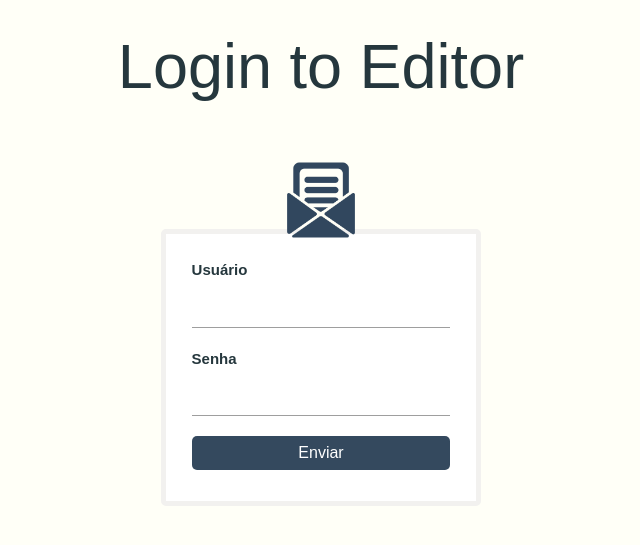
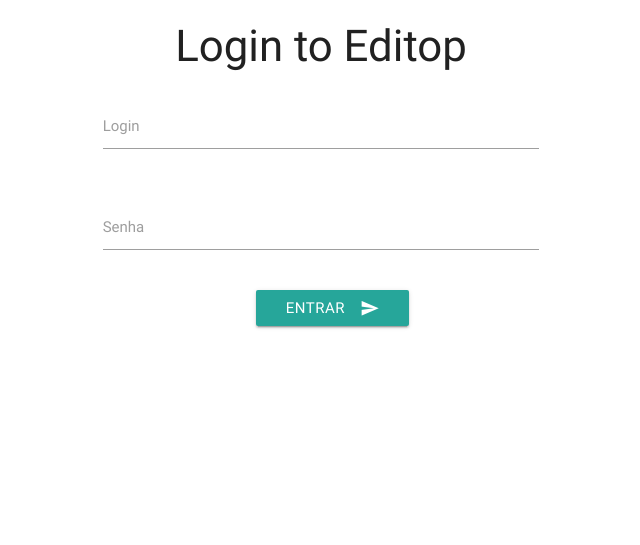
Before and after one commit to MarechalLima/site-pweb, a PHP site: page / in a window 1280 px wide. Shown: the top 545 px of the page, without its empty margins (319-959 px from the left). Run offline with PHP 8.4, Linux system fonts and the light colour scheme; some libraries are stand-ins or nearby versions.

Commit message:
Merge branch 'master' into origin/login-page
nova pagina de login(alpha)

```diff
--- a/css/login.css
+++ /dev/null
@@ -1,60 +0,0 @@
-* {margin:0;padding:0;}
-body{
-  font-family: sans-serif;
-  background-color: #FFFFF7;
-  color: black;
-}
-h1{
-  color: #25373D;
-  text-align: center;
-  position: relative;
-  margin: 5% 0;
-}
-img{
-  width: 75px;
-  float: none;
-  padding: auto
-  margin: auto;
-  position: absolute;
-  top: 25%;
-  left: 50%;
-  transform: translate(-50%, -50%);
-}
-b{
-  color: #25373D;
-}
-#formulario{
-  margin: auto;
-  background: white;
-  margin-top: 10%;
-  padding: 2%;
-  width: 25%;
-  border: 5px solid #F2F1EF;
-  border-radius: 5px;
-}
-.inputButton{
-  border: none;
-  display:block;
-  margin: 5px 0;
-  padding: 8px 16px;
-  width: 100%;
-  border-radius: 5px;
-  background-color: #34495e;
-  cursor: pointer;
-  color: white;
-  font-size: 12pt;
-  transition: 0.4s;
-}
-.inputText{
-  display:block;
-  margin: 1% 0 10% 0;
-  padding: 8px 16px;
-  border-radius: 5px;
-  border-color: #F2F1EF;
-  border-style: solid;
-  width: 90%;
-}
-.inputButton:hover{
-  transition: 0.4s;
-  background: #2ECC71;
-}
--- a/index.php
+++ b/index.php
@@ -4,8 +4,6 @@
     <title> Editor de Texto </title>
     <meta charset="utf-8">
     <link rel="icon" href="images/icon2.png">
-    <link rel="stylesheet" type="text/css" href="css/login.css">
-
     <!--Import Google Icon Font-->
     <link href="https://fonts.googleapis.com/icon?family=Material+Icons" rel="stylesheet">
     <!--Import materialize.css-->
@@ -26,17 +24,34 @@
       }
 
     ?>
-    <form method="POST" action="login.php">
-      <h1>Login to Editor</h1>
-      <img src="images/icon2.png" alt="icon">
-      <div id="formulario">
-        <b>Usuário</b>
-        <input type="text"  name="login" class="inputText">
-        <b>Senha</b>
-        <input type="password" name="senha" class="inputText">
-        <input type="submit" value="Enviar" class="inputButton">
+    <div class="container">
+      <div class="row">
+        <div class="col s12">
+          <h3 class="center-align">Login to Editop</h3>
+          <form method="POST" action="login.php">
+            <div class="row">
+              <div class="input-field col s6 push-s3">
+                <input id="last_name" type="text" name="login" class="validate">
+                <label for="last_name">Login</label>
+              </div>
+            </div>
+            <div class="row">
+              <div class="input-field col s6 push-s3">
+                <input id="password" type="password" name="senha" class="validate">
+                <label for="password">Senha</label>
+              </div>
+            </div>
+            <div class="row">
+              <div class="col offset-s5">
+                <button class="btn waves-effect waves-light" type="submit" name="action">Entrar
+                  <i class="material-icons right">send</i>
+                </button>
+              </div>
+            </div>
+          </div>
+        </form>
       </div>
-    </form>
+    </div>
 
 
     <script type="text/javascript" src="https://code.jquery.com/jquery-3.2.1.min.js"></script>
```
